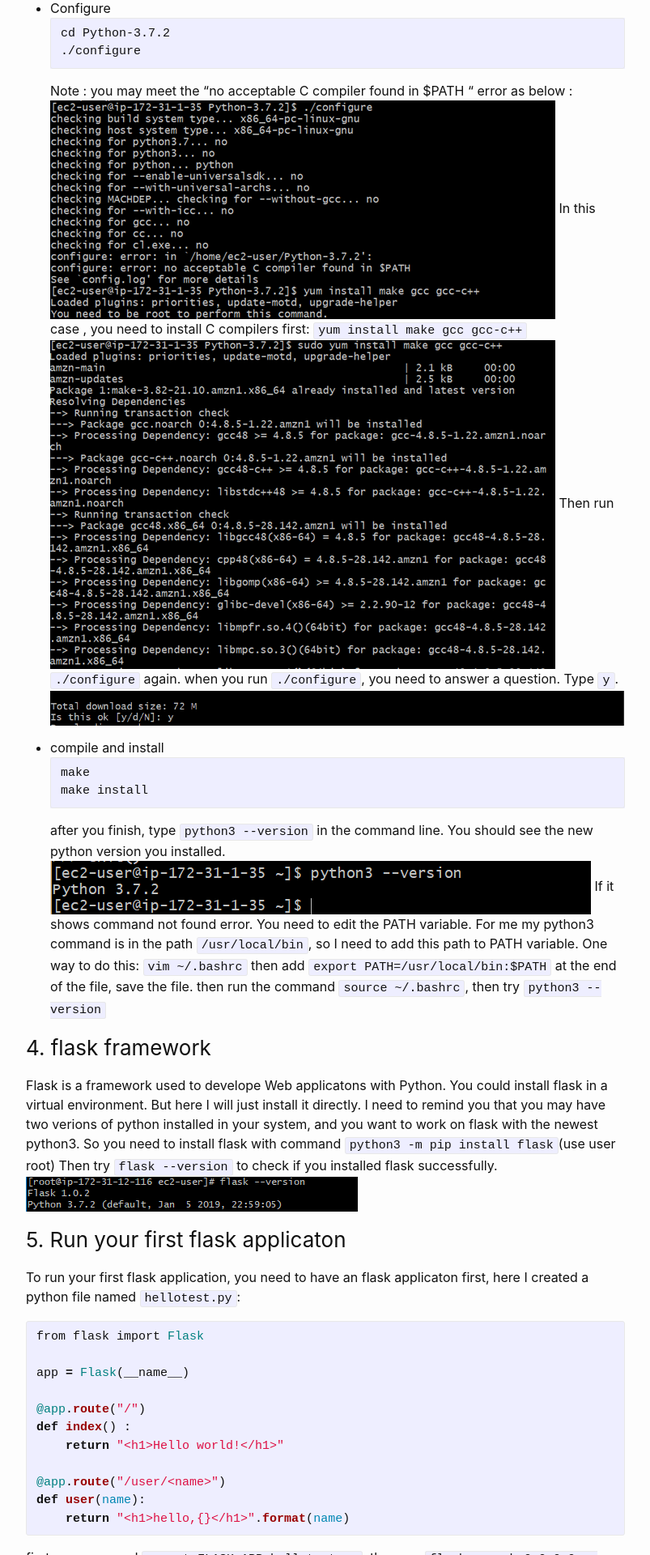
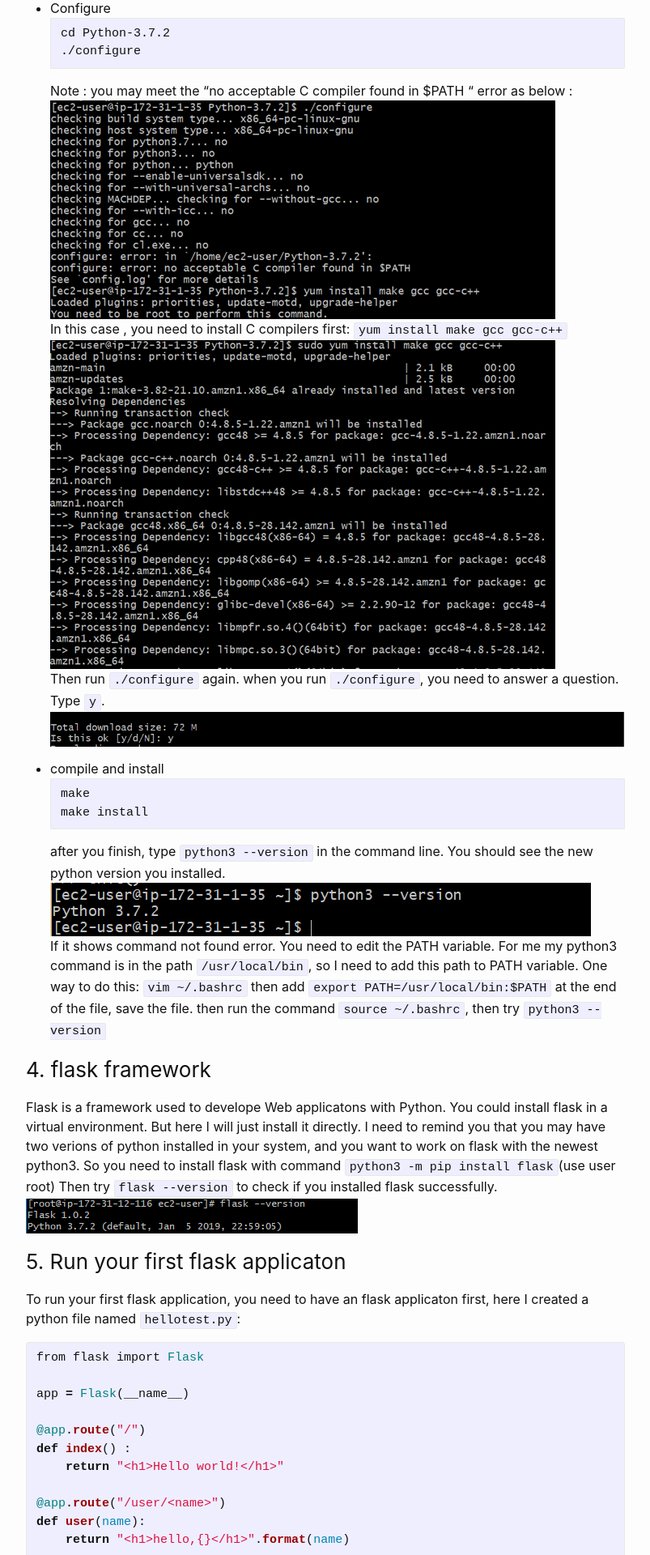
Before and after one commit to haveacupofcoffee/blogs, a Jekyll site: the page built from _posts/2019-01-20-Run Your first flask program on AWS EC2.md, in a window 1280 px wide. Shown: the part 2624-4544 px from the top of the page at 81% size, without its empty margins (238-1041 px from the left). Built offline with Jekyll 4.4.1, drawn with Linux system fonts in a browser that asks for light colours.

Commit message:
fix the images style on the page

````diff
--- a/_posts/2019-01-20-Run Your first flask program on AWS EC2.md
+++ b/_posts/2019-01-20-Run Your first flask program on AWS EC2.md
@@ -51,20 +51,20 @@ cd Python-3.7.2
 ./configure
 ```
 Note : you may meet the "no acceptable C compiler found in $PATH " error as below :
-![]({{ "7.png" | prepend: page.imgpath | prepend: site.imgurl }})
+![]({{ "7.png" | prepend: page.imgpath | prepend: site.imgurl }})<br/>
 In this case , you need to install C compilers first:
 `yum install make gcc gcc-c++`
-![]({{ "8.png" | prepend: page.imgpath | prepend: site.imgurl }})
+![]({{ "8.png" | prepend: page.imgpath | prepend: site.imgurl }})<br/>
 Then run `./configure` again.
 when you run `./configure`, you need to answer a question. Type `y`.
-![]({{ "9.png" | prepend: page.imgpath | prepend: site.imgurl }})
+![]({{ "9.png" | prepend: page.imgpath | prepend: site.imgurl }})<br/>
 - compile and install
 ```
 make
 make install
 ```
 after you finish, type `python3 --version` in the command line. You should see the new python version you installed.
-![]({{ "10.png" | prepend: page.imgpath | prepend: site.imgurl }})
+![]({{ "10.png" | prepend: page.imgpath | prepend: site.imgurl }})<br/>
 If it shows command not found error. You need to edit the PATH variable.
 For me my python3 command is in the path `/usr/local/bin`, so I need to add this path to PATH variable. One way to do this:
 `vim ~/.bashrc`
@@ -76,8 +76,8 @@ then run the command `source ~/.bashrc`, then try `python3 --version`
 in a virtual environment. But here I will just install it directly. I need to remind you that you may have
 two verions of python installed in your system, and you want to work on flask with the newest python3. So you need to install
 flask with command `python3 -m pip install flask`(use user root)
-Then try `flask --version` to check if you installed flask successfully.
-![]({{ "11.png" | prepend: page.imgpath | prepend: site.imgurl }})
+Then try `flask --version` to check if you installed flask successfully.<br/>
+![]({{ "11.png" | prepend: page.imgpath | prepend: site.imgurl }})<br/>
 
 ### 5. Run your first flask applicaton
 To run your first flask application, you need to have an flask applicaton first, here I created a python file
@@ -97,10 +97,10 @@ def user(name):
 
 {% endhighlight %}
 first run command `export FLASK_APP=hellotest.py`, then run `flask run -h 0.0.0.0 -p 80`,
-it shows information like below:
-![]({{ "12.png" | prepend: page.imgpath | prepend: site.imgurl }})
+it shows information like below:<br/>
+![]({{ "12.png" | prepend: page.imgpath | prepend: site.imgurl }})<br/>
 
 Then open a browser in your computer and access the flask applicaton with AWS EC2 IPv4 public IP address(for me its http://35.183.77.241/ ):
-![]({{ "13.png" | prepend: page.imgpath | prepend: site.imgurl }})
-
+![]({{ "13.png" | prepend: page.imgpath | prepend: site.imgurl }})<br/>
+![]({{ "14.png" | prepend: page.imgpath | prepend: site.imgurl }})<br/>
 Voila！ You did it, now you can get your ass on the boat and enjoy the journey of flask!
````
